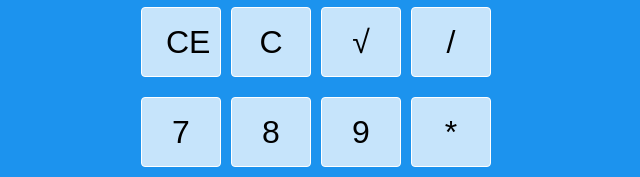
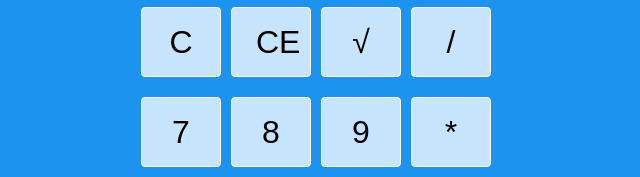
Before and after one commit to ilyay95/calculator, a plain HTML site: page index.html in a window 1280 px wide. Shown: the part 238-415 px from the top of the page, 319-959 px from the left. Drawn offline with Linux system fonts and the light colour scheme.

Commit message:
Update index.html

```diff
--- a/index.html
+++ b/index.html
@@ -13,8 +13,8 @@
       <div previous-operand class="previous-operand"></div>
       <div current-operand class="current-operand"></div>
     </div>
-    <button all-clear >CE</button>
-    <button delete>C</button>
+    <button all-clear >C</button>
+    <button delete>CE</button>
     <button operation-sqrt>&#8730</button>
     <button operation>/</button>
     <button number>7</button>
```
